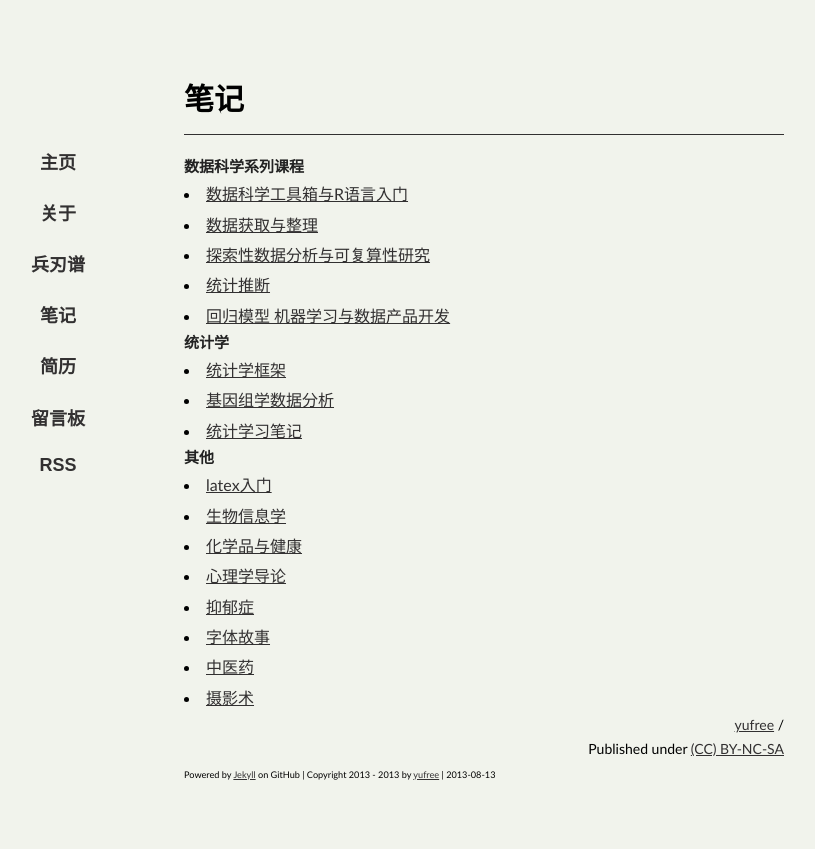
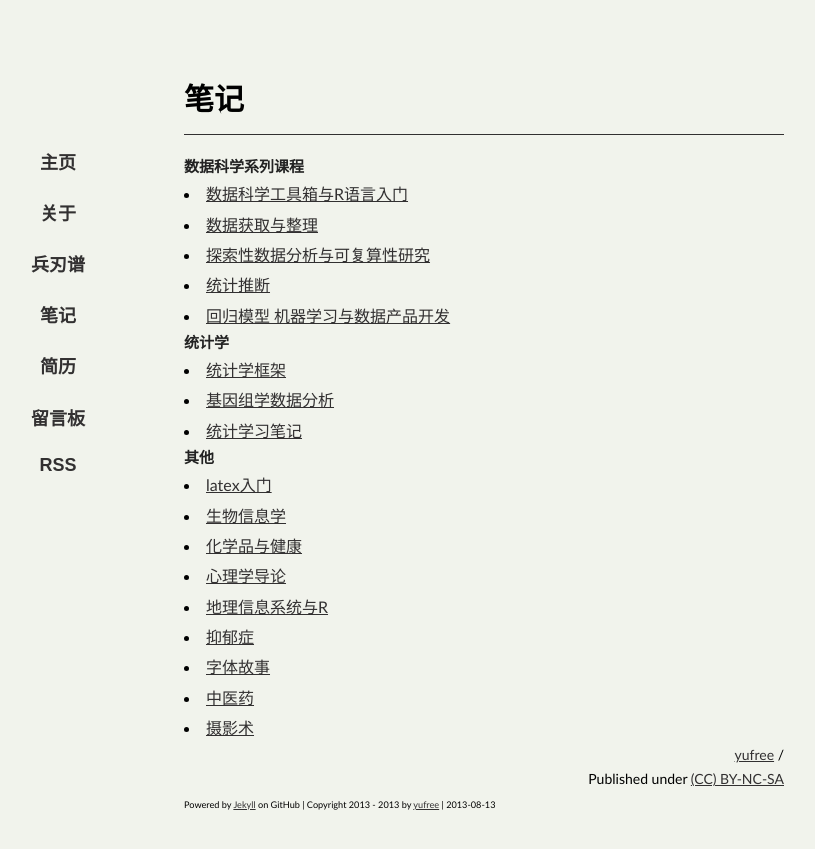
Before and after one commit to yufree/blogcn, a Jekyll site: the page built from notes/index.md, in a window 1280 px wide. Shown: the top 849 px of the page, without its empty margins (156-971 px from the left). Built offline with Jekyll 4.4.1, drawn with Linux system fonts in a browser that asks for light colours; some web fonts are replaced; comment, search, counter and statistics services are not loaded.

Commit message:
update notes with rgis

```diff
--- a/notes/index.md
+++ b/notes/index.md
@@ -5,25 +5,27 @@ title: 笔记
 
 ## 数据科学系列课程
 
-- [数据科学工具箱与R语言入门](http://yufree.github.io/notes/DSpartI.html)
-- [数据获取与整理](http://yufree.github.io/notes/DSpartII.html)
-- [探索性数据分析与可复算性研究](http://yufree.github.io/notes/DSpartIII.html)
-- [统计推断](http://yufree.github.io/notes/DSpartIV.html)
-- [回归模型 机器学习与数据产品开发](http://yufree.github.io/notes/DSpartV.html)
+- [数据科学工具箱与R语言入门](http://yufree.cn/notes/DSpartI.html)
+- [数据获取与整理](http://yufree.cn/notes/DSpartII.html)
+- [探索性数据分析与可复算性研究](http://yufree.cn/notes/DSpartIII.html)
+- [统计推断](http://yufree.cn/notes/DSpartIV.html)
+- [回归模型 机器学习与数据产品开发](http://yufree.cn/notes/DSpartV.html)
 
 ## 统计学
 
-- [统计学框架](http://yufree.github.io/notes/statistics.html)
-- [基因组学数据分析](http://yufree.github.io/notes/biognomes.html)
-- [统计学习笔记](https://github.com/yufree/ISLRchnotes)
+- [统计学框架](http://yufree.cn/notes/statistics.html)
+- [基因组学数据分析](http://yufree.cn/notes/biognomes.html)
+- [统计学习笔记](https://yufree.cn/ISLRchnotes)
+
 
 ## 其他
 
-- [latex入门](http://yufree.github.io/notes/latex.html)
-- [生物信息学](http://yufree.github.io/notes/Bioinformatics.html)
-- [化学品与健康](http://yufree.github.io/notes/ChemHealth.html)
-- [心理学导论](http://yufree.github.io/notes/psychology.html)
-- [抑郁症](http://yufree.github.io/notes/depression.html)
-- [字体故事](http://yufree.github.io/notes/font.html)
-- [中医药](http://yufree.github.io/notes/tcm.html)
-- [摄影术](http://yufree.github.io/notes/camera.html)
+- [latex入门](http://yufree.cn/notes/latex.html)
+- [生物信息学](http://yufree.cn/notes/Bioinformatics.html)
+- [化学品与健康](http://yufree.cn/notes/ChemHealth.html)
+- [心理学导论](http://yufree.cn/notes/psychology.html)
+- [地理信息系统与R](http://yufree.cn/rgis)
+- [抑郁症](http://yufree.cn/notes/depression.html)
+- [字体故事](http://yufree.cn/notes/font.html)
+- [中医药](http://yufree.cn/notes/tcm.html)
+- [摄影术](http://yufree.cn/notes/camera.html)
```
